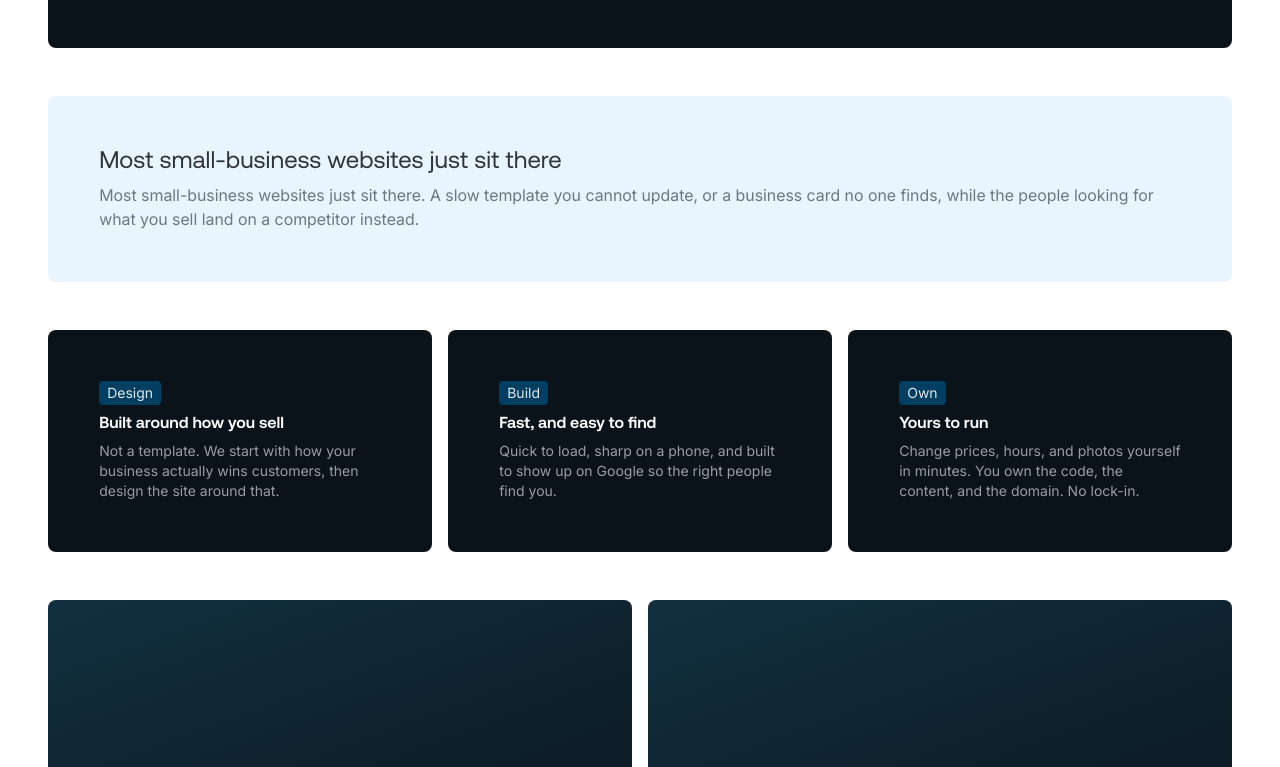
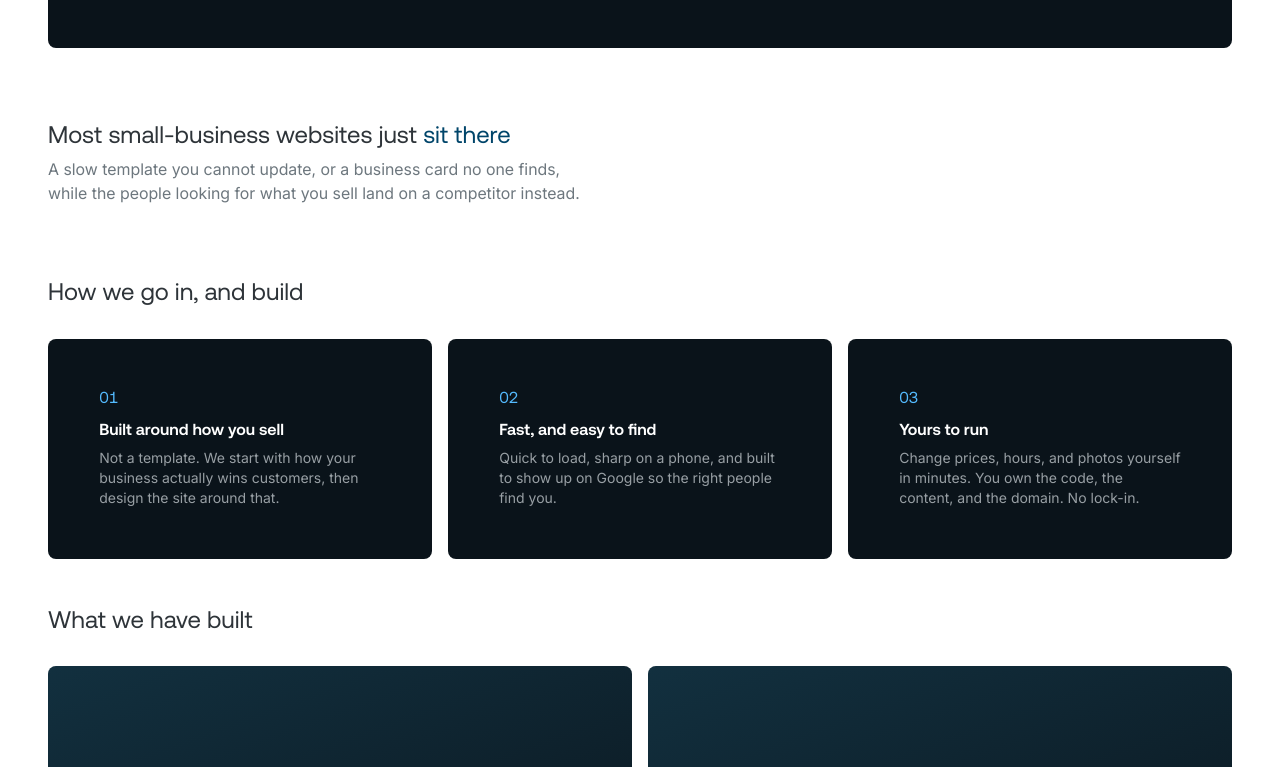
Before and after one commit to ocnwaokoro/mentaat, an Astro site in the folder astro-site/: page /services/web-development-sample in a window 1280 px wide. Shown: the part 513-1280 px from the top of the page. Built offline with nearby package versions, Linux system fonts and the light colour scheme; Astro itself is replaced by a stand-in of ours.

Commit message:
Refine congruent sample: big blue numerals, blue accent words, restored statement, kill dev bar
- Big blue 01/02/03 process numerals (Aeonik via Heading--02, recolored to accent)
- Blue is the one accent again: hero/statement/proof accent words via <em>, contrast-safe
  (bright #009fec on dark, deeper blue on light)
- Restored the full 'Most small-business websites just sit there' statement + supporting line
- Editorial section headers + plain statement (less card-repetition than homepage tiles)
- Disabled Astro dev toolbar in config

```diff
--- a/astro-site/astro.config.mjs
+++ b/astro-site/astro.config.mjs
@@ -6,6 +6,8 @@ import { defineConfig } from 'astro/config';
 // social scrapers get fully-formed HTML, not an empty #root that needs JS.
 export default defineConfig({
   output: 'static',
+  // Hide the floating Astro dev toolbar in the local dev server.
+  devToolbar: { enabled: false },
   vite: {
     build: {
       // Feedly's captured CSS contains a few non-standard selectors (e.g. a
--- a/astro-site/src/pages/services/web-development-sample.astro
+++ b/astro-site/src/pages/services/web-development-sample.astro
@@ -10,6 +10,7 @@ import '../../styles/congruent.css';
 // real Badge chip, real BaseButton, tile 8px cards + #0a131a dark surface). No custom
 // fonts, no invented type scale. Built to rhyme with the homepage tiles by construction.
 const head02white = 'Heading_heading__me6NI Heading_heading--02__GxsbA Heading_align--left__hNEzl Heading_color--white__5VAp3';
+const head02base = 'Heading_heading__me6NI Heading_heading--02__GxsbA Heading_align--left__hNEzl';
 const head02dark = 'Heading_heading__me6NI Heading_heading--02__GxsbA Heading_align--left__hNEzl Heading_color--primary___QOq1';
 const head05white = 'Heading_heading__me6NI Heading_heading--05__4gkI8 Heading_align--left__hNEzl Heading_color--white__5VAp3';
 const head05dark = 'Heading_heading__me6NI Heading_heading--05__4gkI8 Heading_align--left__hNEzl Heading_color--primary___QOq1';
@@ -49,28 +50,33 @@ const btnSecondary = 'BaseButton_button__S8cdB BaseButton_size--large__dpOfr Bas
                   </div>
                 </div>
 
-                {/* PROBLEM — tint tile */}
-                <div class="cong-card cong-card--tint">
+                {/* PROBLEM — plain editorial statement, not a card */}
+                <div class="cong-statement">
                   <div class={colS}>
-                    <h2 class={head02dark}>Most small-business websites just sit there</h2>
-                    <p class={textSec} set:html={meta.leadHtml} />
+                    <h2 class={head02dark}>Most small-business websites just <em>sit there</em></h2>
+                    <p class={textSec}>A slow template you cannot update, or a business card no one finds, while the people looking for what you sell land on a competitor instead.</p>
                   </div>
                 </div>
 
-                {/* HOW WE WORK — 3 dark tiles */}
+                {/* HOW WE WORK — section header + 3 numbered dark tiles (no badges) */}
+                <div class="cong-sec">
+                  <h2 class={head02dark}>How we go in, and build</h2>
                   <div class="cong-row3">
                     {how.map((s) => (
                       <div class="cong-card cong-card--dark theme--dark">
                         <div class={colS}>
-                        <span class={badge}>{s.label}</span>
+                          <span class={`${head02base} cong-num`}>{s.num}</span>
                           <h3 class={head05white}>{s.title}</h3>
                           <p class={textSec2}>{s.body}</p>
                         </div>
                       </div>
                     ))}
                   </div>
+                </div>
 
-                {/* PROOF — 2 white tiles with image */}
+                {/* PROOF — section header + 2 white tiles with image */}
+                <div class="cong-sec">
+                  <h2 class={head02dark}>What we have built</h2>
                   <div class="cong-row2">
                     {proof.map((p) => (
                       <a href={p.href} class="cong-card cong-card--white cong-case">
@@ -83,6 +89,7 @@ const btnSecondary = 'BaseButton_button__S8cdB BaseButton_size--large__dpOfr Bas
                         </div>
                       </a>
                     ))}
+                  </div>
                 </div>
 
                 {/* CTA — dark tile */}
--- a/astro-site/src/styles/congruent.css
+++ b/astro-site/src/styles/congruent.css
@@ -4,7 +4,12 @@
    matched to the measured tile (8px radius, #0a131a dark surface). Scoped to .cong */
 
 .cong-stack { display: flex; flex-direction: column; gap: var(--semanticSpacingPositive800); }
-.cong em { font-style: normal; } /* keep headings uniform like the tiles (no accent-word styling) */
+
+/* Accent — blue is the one accent. Bright #009fec on dark surfaces; deeper blue on light
+   surfaces so it clears WCAG AA. Applied to <em> (bolded accent words) + the big numerals. */
+.cong em { font-style: normal; }
+.theme--dark em, .cong-card--dark em { color: var(--semanticColorContentAccent); }
+.cong-card--tint em, .cong-card--white em, .cong-statement em { color: var(--semanticColorContentStatesAccentMainHover); }
 
 .cong-card { border-radius: 8px; padding: clamp(28px, 4vw, 56px); }
 .cong-card--dark { background: #0a131a; }                                  /* exact homepage dark-tile surface */
@@ -27,3 +32,10 @@
 
 .cong-center { text-align: center; }
 .cong-center .cong-hero, .cong-center .cong-cta-row { justify-content: center; }
+
+/* editorial structure — section headers + plain statement outside cards (differentiates
+   the service page from the homepage's pure tile grid; rhyme, not uniform) */
+.cong-sec { display: flex; flex-direction: column; gap: var(--semanticSpacingPositive700); }
+.cong-statement { max-width: 34em; padding: clamp(12px, 2vw, 28px) 0; }
+/* big blue numerals on the process cards (Aeonik via Heading--02, recoloured to accent) */
+.cong-num { color: var(--semanticColorContentAccent); line-height: 1; font-variant-numeric: tabular-nums; display: block; margin-bottom: 6px; }
```
Lines whose indentation alone changed are shown as unchanged.
